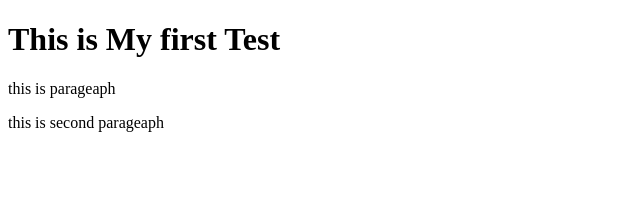
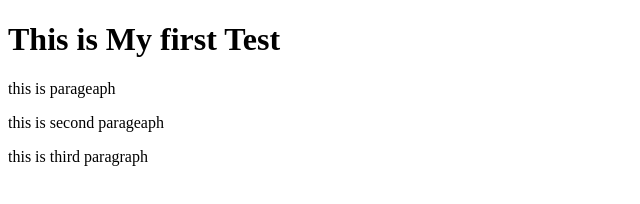
Before and after one commit to hasoonjshi/mypro, a website: page index.html in a window 1280 px wide. Shown: the whole page, without its empty margins (0-640 px from the left). Drawn offline with Linux system fonts and the light colour scheme.

Commit message:
fourth commit

```diff
--- a/index.html
+++ b/index.html
@@ -15,6 +15,6 @@
 	<p>
 	this is second  parageaph
 	</p>
-
+	<p>this is third paragraph</p>
 </body>
 </html>
```
Also changed, not shown: package.json (added, +24 -0 lines), 2 other files.
